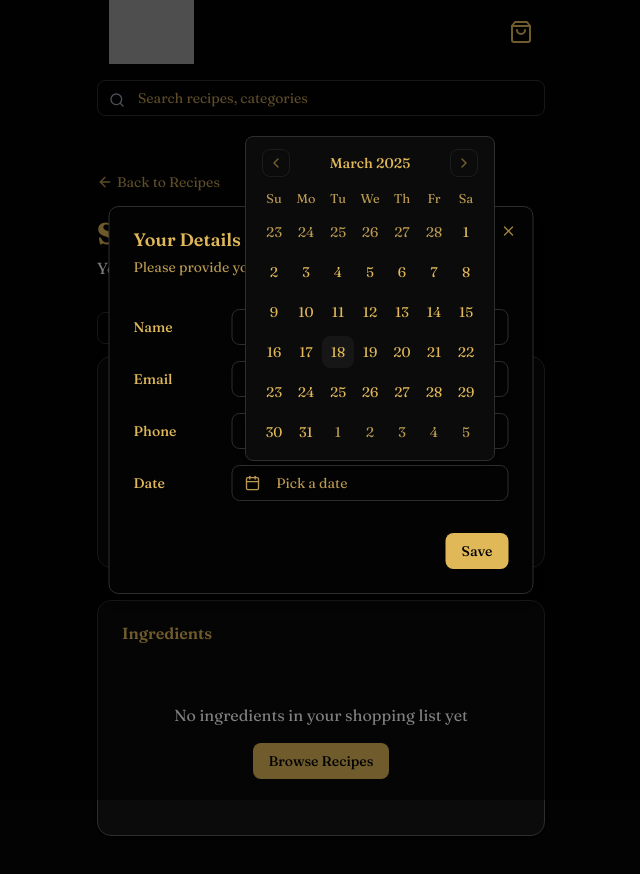
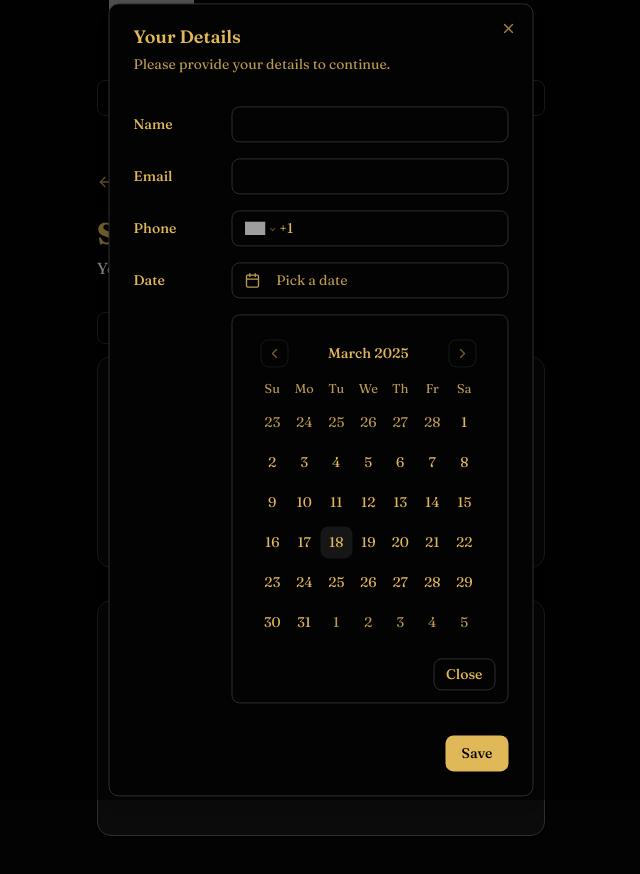
Before and after one commit to PrathmeshSadake/jagmychef, a Next.js app: page /shopping-list in a window 1280 px wide. Both pictures are taken after a click on the button "Pick a date". Shown: the whole page, without its empty margins (319-959 px from the left). Built offline with nearby package versions, Linux system fonts and the light colour scheme; grey boxes are pictures that could not be loaded.

Commit message:
Fixed popover content

```diff
--- a/src/components/user-info-form.tsx
+++ b/src/components/user-info-form.tsx
@@ -15,11 +15,6 @@ import {
   DialogDescription,
   DialogFooter,
 } from "@/components/ui/dialog";
-import {
-  Popover,
-  PopoverContent,
-  PopoverTrigger,
-} from "@/components/ui/popover";
 import { Calendar } from "@/components/ui/calendar";
 import { Input } from "@/components/ui/input";
 import { Button } from "@/components/ui/button";
@@ -35,6 +30,7 @@ export function UserDetailsDialog() {
   const [email, setEmail] = useState("");
   const [phoneNumber, setPhoneNumber] = useState("");
   const [date, setDate] = useState<Date | undefined>(undefined);
+  const [showCalendar, setShowCalendar] = useState(false);
   const [errors, setErrors] = useState<Partial<UserDetails>>({});
 
   const validateForm = (): boolean => {
@@ -73,6 +69,11 @@ export function UserDetailsDialog() {
 
       userFormDialog.onClose();
     }
+  };
+
+  const handleDateSelect = (selectedDate: Date | undefined) => {
+    setDate(selectedDate);
+    setShowCalendar(false);
   };
 
   return (
@@ -131,9 +132,7 @@ export function UserDetailsDialog() {
                 defaultCountry='US'
                 value={phoneNumber}
                 onChange={(value) => setPhoneNumber(value || "")}
-                className={
-                  "file:text-foreground placeholder:text-muted-foreground selection:bg-primary selection:text-primary-foreground dark:bg-input/30 border-input flex h-9 w-full min-w-0 rounded-md border bg-transparent px-3 py-1 text-base shadow-xs transition-[color,box-shadow] outline-none file:inline-flex file:h-7 file:border-0 file:bg-transparent file:text-sm file:font-medium disabled:pointer-events-none disabled:cursor-not-allowed disabled:opacity-50 md:text-sm focus-visible:border-ring focus-visible:ring-ring/50 focus-visible:ring-[3px]"
-                }
+                className='file:text-foreground placeholder:text-muted-foreground selection:bg-primary selection:text-primary-foreground dark:bg-input/30 border-input flex h-9 w-full min-w-0 rounded-md border bg-transparent px-3 py-1 text-base shadow-xs transition-[color,box-shadow] outline-none file:inline-flex file:h-7 file:border-0 file:bg-transparent file:text-sm file:font-medium disabled:pointer-events-none disabled:cursor-not-allowed disabled:opacity-50 md:text-sm focus-visible:border-ring focus-visible:ring-ring/50 focus-visible:ring-[3px]'
               />
             </div>
             {errors.phoneNumber && (
@@ -147,28 +146,18 @@ export function UserDetailsDialog() {
               Date
             </Label>
             <div className='col-span-3'>
-              <Popover>
-                <PopoverTrigger asChild>
               <Button
+                type='button'
                 variant='outline'
                 className={cn(
                   "w-full justify-start text-left font-normal",
                   !date && "text-muted-foreground"
                 )}
+                onClick={() => setShowCalendar(!showCalendar)}
               >
                 <CalendarIcon className='mr-2 h-4 w-4' />
                 {date ? format(date, "PPP") : <span>Pick a date</span>}
               </Button>
-                </PopoverTrigger>
-                <PopoverContent className='w-auto p-0'>
-                  <Calendar
-                    mode='single'
-                    selected={date}
-                    onSelect={setDate}
-                    initialFocus
-                  />
-                </PopoverContent>
-              </Popover>
             </div>
             {errors.date && (
               <p className='col-span-3 col-start-2 text-sm text-red-500'>
@@ -176,6 +165,33 @@ export function UserDetailsDialog() {
               </p>
             )}
           </div>
+
+          {/* Inline Calendar - Shows only when showCalendar is true */}
+          {showCalendar && (
+            <div className='grid grid-cols-4 items-center gap-4'>
+              <div className='col-span-3 col-start-2'>
+                <div className='border rounded-md p-3 bg-background'>
+                  <Calendar
+                    mode='single'
+                    selected={date}
+                    onSelect={handleDateSelect}
+                    initialFocus
+                    className='w-full'
+                  />
+                  <div className='mt-2 flex justify-end'>
+                    <Button
+                      type='button'
+                      variant='outline'
+                      size='sm'
+                      onClick={() => setShowCalendar(false)}
+                    >
+                      Close
+                    </Button>
+                  </div>
+                </div>
+              </div>
+            </div>
+          )}
         </div>
         <DialogFooter>
           <Button onClick={handleSubmit}>Save</Button>
```
Lines whose indentation alone changed are shown as unchanged.
